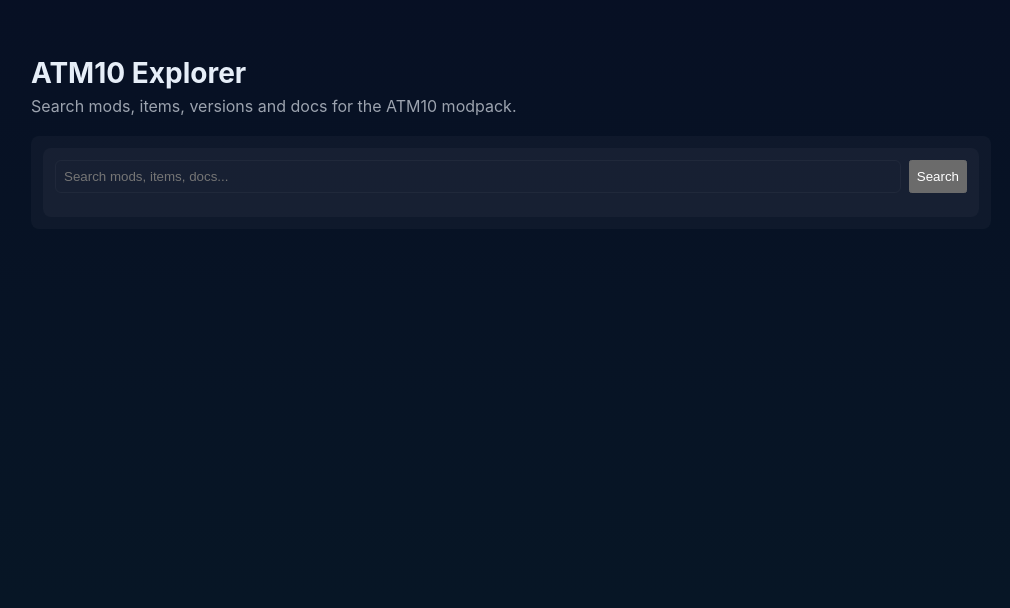
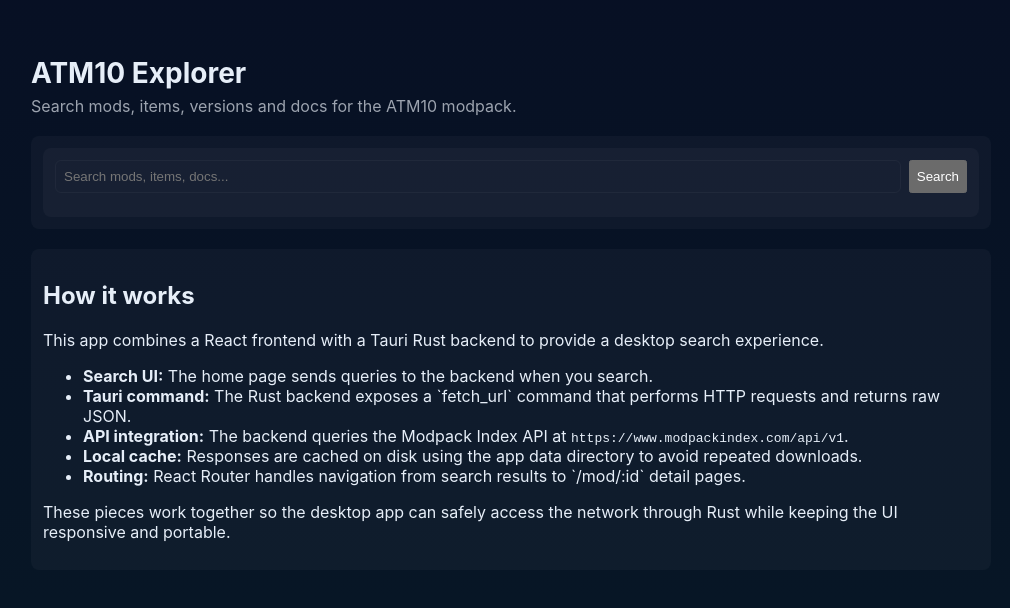
Before and after one commit to gwmandrona/atm10-projects, a React (Vite) app: page / in a window 1280 px wide. Shown: the top 608 px of the page, without its empty margins (129-1139 px from the left). Built offline with nearby package versions, Linux system fonts and the light colour scheme.

Commit message:
Updated the README file, added a file that explains code changes, and added a section to the site where it explains "how it works".

```diff
--- /dev/null
+++ b/src/components/HowItWorks.tsx
@@ -0,0 +1,18 @@
+import React from 'react'
+
+export default function HowItWorks() {
+  return (
+    <div className="card" style={{ marginTop: '20px' }}>
+      <h2>How it works</h2>
+      <p>This app combines a React frontend with a Tauri Rust backend to provide a desktop search experience.</p>
+      <ul>
+        <li><strong>Search UI:</strong> The home page sends queries to the backend when you search.</li>
+        <li><strong>Tauri command:</strong> The Rust backend exposes a `fetch_url` command that performs HTTP requests and returns raw JSON.</li>
+        <li><strong>API integration:</strong> The backend queries the Modpack Index API at <code>https://www.modpackindex.com/api/v1</code>.</li>
+        <li><strong>Local cache:</strong> Responses are cached on disk using the app data directory to avoid repeated downloads.</li>
+        <li><strong>Routing:</strong> React Router handles navigation from search results to `/mod/:id` detail pages.</li>
+      </ul>
+      <p>These pieces work together so the desktop app can safely access the network through Rust while keeping the UI responsive and portable.</p>
+    </div>
+  )
+}
--- a/src/pages/Home.tsx
+++ b/src/pages/Home.tsx
@@ -1,10 +1,14 @@
 import React from 'react'
 import Search from '../components/Search'
+import HowItWorks from '../components/HowItWorks'
 
 export default function Home() {
   return (
-    <div className="card">
-      <Search />
-    </div>
+    <>
+      <div className="card">
+        <Search />
+      </div>
+      <HowItWorks />
+    </>
   )
 }
```
Also changed, not shown: 2 other files (tests, documents, lock files or other folders).
